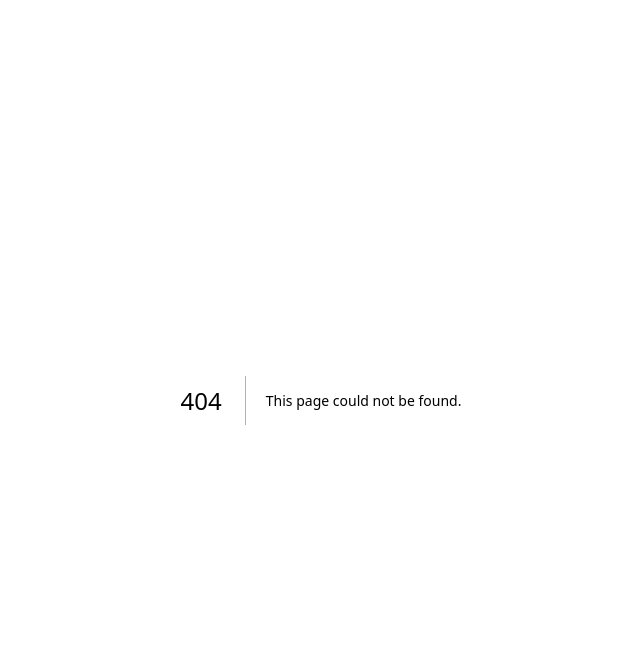
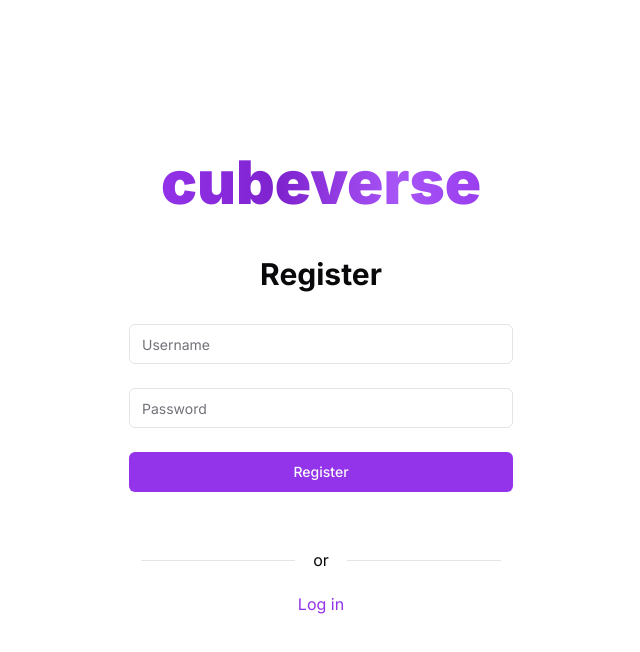
Before and after one commit to elRatto21/cubeverse, a Next.js app in the folder client/: page /register in a window 1280 px wide. Before the commit this address had no page. Shown: the top 652 px of the page, without its empty margins (319-959 px from the left). Built offline with nearby package versions, Linux system fonts and the light colour scheme.

Commit message:
add registration page

```diff
--- /dev/null
+++ b/client/app/(auth)/register/page.tsx
@@ -0,0 +1,107 @@
+"use client";
+
+import { useState } from "react";
+import { useRouter } from "next/navigation";
+import { Button } from "@/components/ui/button";
+import { Input } from "@/components/ui/input";
+import { useAuth } from "@/store/useAuth";
+import GradientText from "@/components/blocks/TextAnimations/GradientText/GradientText";
+import { Separator } from "@/components/ui/separator";
+import Link from "next/link";
+
+export default function RegisterPage() {
+  const router = useRouter();
+
+  const { loading, error } = useAuth();
+
+  const [username, setUsername] = useState("");
+  const [password, setPassword] = useState("");
+
+  const handleSubmit = async (e: React.FormEvent) => {
+    e.preventDefault();
+    try {
+      await register({ username, password });
+      router.push("/login");
+    } catch (error) {
+      console.error("Registration failed:", error);
+    }
+  };
+
+  const register = async ({
+    username,
+    password,
+  }: {
+    username: string;
+    password: string;
+  }) => {
+    await fetch(`${process.env.NEXT_PUBLIC_API_URL}/api/auth/register`, {
+      method: "POST",
+      headers: {
+        "Content-Type": "application/json",
+      },
+      body: JSON.stringify({ username, password }),
+    });
+  };
+
+  return (
+    <div className="min-h-screen flex pt-[15dvh] justify-center select-none">
+      <div className="max-w-md w-full space-y-8 p-8">
+        <GradientText
+          colors={[
+            "#a855f7",
+            "#9333ea",
+            "#7e22ce",
+            "#a855f7",
+            "#9333ea",
+            "#7e22ce",
+            "#a855f7",
+            "#9333ea",
+            "#7e22ce",
+          ]}
+          animationSpeed={5}
+          showBorder={false}
+          className="text-6xl font-superbold text-center text-orange"
+        >
+          cubeverse
+        </GradientText>
+        <h2 className="text-center text-3xl font-bold pt-3">Register</h2>
+        <form onSubmit={handleSubmit} className="mt-2 space-y-6">
+          <Input
+            type="text"
+            placeholder="Username"
+            value={username}
+            onChange={(e) => setUsername(e.target.value)}
+            required
+          />
+          <Input
+            type="password"
+            placeholder="Password"
+            value={password}
+            onChange={(e) => setPassword(e.target.value)}
+            required
+          />
+          {error && <div className="text-primary text-sm">{error}</div>}
+          <Button type="submit" className="w-full" disabled={loading}>
+            {loading ? "Registering..." : "Register"}
+          </Button>
+        </form>
+
+        <div className="flex flex-col justify-center pt-6 gap-5">
+          <div className="flex justify-between items-center">
+            <Separator className="w-[40%] ml-3" />
+            <span className="">or</span>
+            <Separator className="w-[40%] mr-3" />
+          </div>
+          <div className="flex justify-center">
+            <Link
+              href="/login"
+              className="text-purple-600 hover:text-purple-700 hover:scale-110 ease-in-out transform transition duration-150"
+            >
+              Log in
+            </Link>
+          </div>
+        </div>
+      </div>
+    </div>
+  );
+}
```
